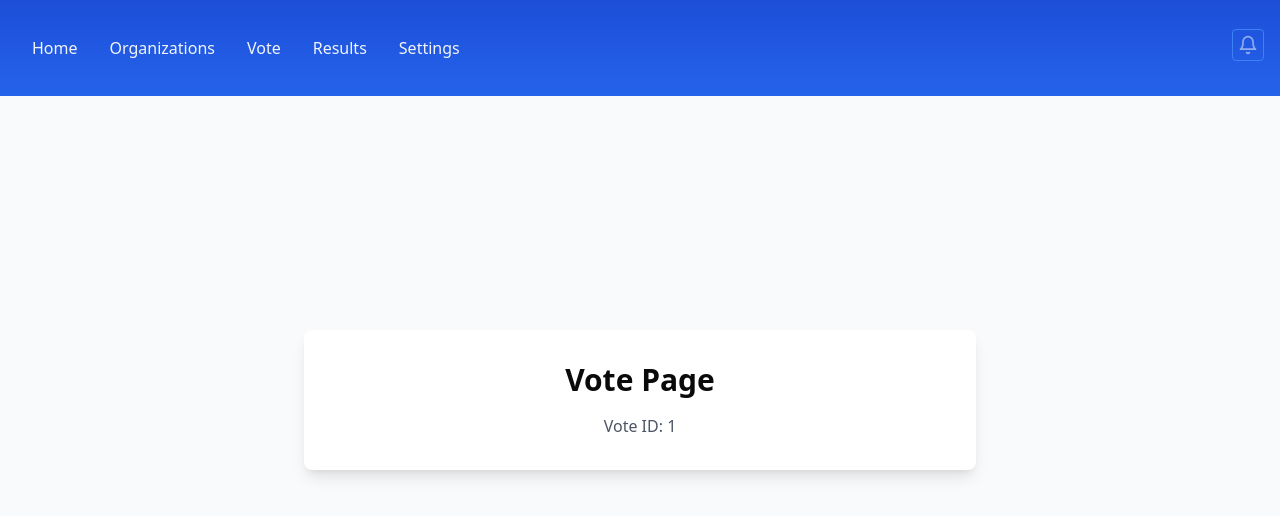
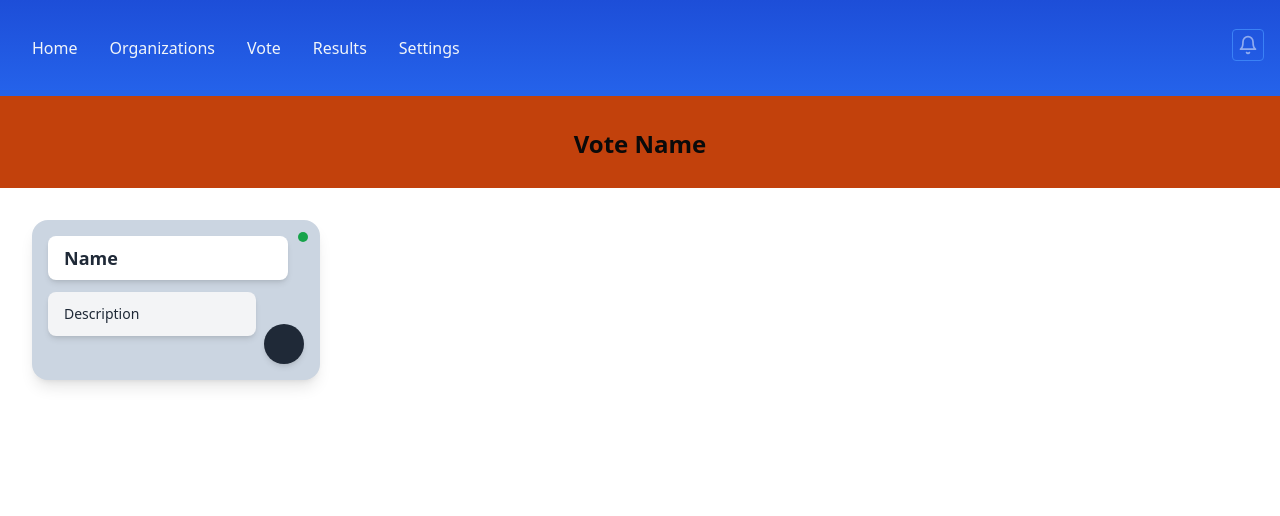
Before and after one commit to VivekJJadav/Voters-App, a Next.js app: page /vote/1 in a window 1280 px wide. Shown: the top 516 px of the page. Built offline with nearby package versions, Linux system fonts and the light colour scheme.

Commit message:
voteid changes

```diff
--- a/app/(dashboard)/vote/[voteId]/page.tsx
+++ b/app/(dashboard)/vote/[voteId]/page.tsx
@@ -6,10 +6,29 @@ const VotePage = () => {
   const { voteId } = useParams();
 
   return (
-    <div className="min-h-screen flex items-center justify-center bg-gray-50">
-      <div className="bg-white p-8 rounded-lg shadow-lg max-w-2xl w-full mx-4">
-        <h1 className="text-3xl font-bold text-center mb-4">Vote Page</h1>
-        <p className="text-gray-600 text-center">Vote ID: {voteId}</p>
+    <div>
+      <div className=" flex font-semibold text-2xl pt-32 pb-7 mb-5 font-sans bg-orange-700 items-center justify-center">
+        Vote Name
+      </div>
+      <div className="flex m-5 p-3">
+        <div className="relative w-72 h-40 bg-slate-300 rounded-2xl p-4 shadow-lg transition-transform transform hover:scale-105 hover:shadow-2xl">
+
+          <div className="absolute top-3 right-3 w-2.5 h-2.5 rounded-full bg-green-600 border-green-400 hover:bg-green-700 hover:border-green-500"></div>
+
+          <div className="bg-white px-4 py-2 w-60 rounded-lg text-lg font-bold text-gray-800 shadow-md">
+            {/* {candidate.name} */} Name
+          </div>
+
+          <div
+            className="bg-gray-100 px-4 py-3 mt-3 w-52 rounded-lg text-sm text-gray-800 shadow-md"
+          >
+            {/* {candidate.description} */} Description
+          </div>
+
+          <button className="absolute bottom-4 right-4 w-10 h-10 bg-gray-800 text-white font-bold rounded-full shadow-md transition-transform hover:scale-110 hover:bg-gray-900">
+
+          </button>
+        </div>
       </div>
     </div>
   );
--- a/components/NewVotingDialog.tsx
+++ b/components/NewVotingDialog.tsx
@@ -107,7 +107,7 @@ const NewVotingDialog = ({
       }
 
       router.refresh();
-      router.push("/vote");
+      // router.push("/vote");
     } catch (error) {
       toast.error(
         error instanceof Error ? error.message : "Failed to create vote"
```
Also changed, not shown: 1 other file (tests, documents, lock files or other folders).
